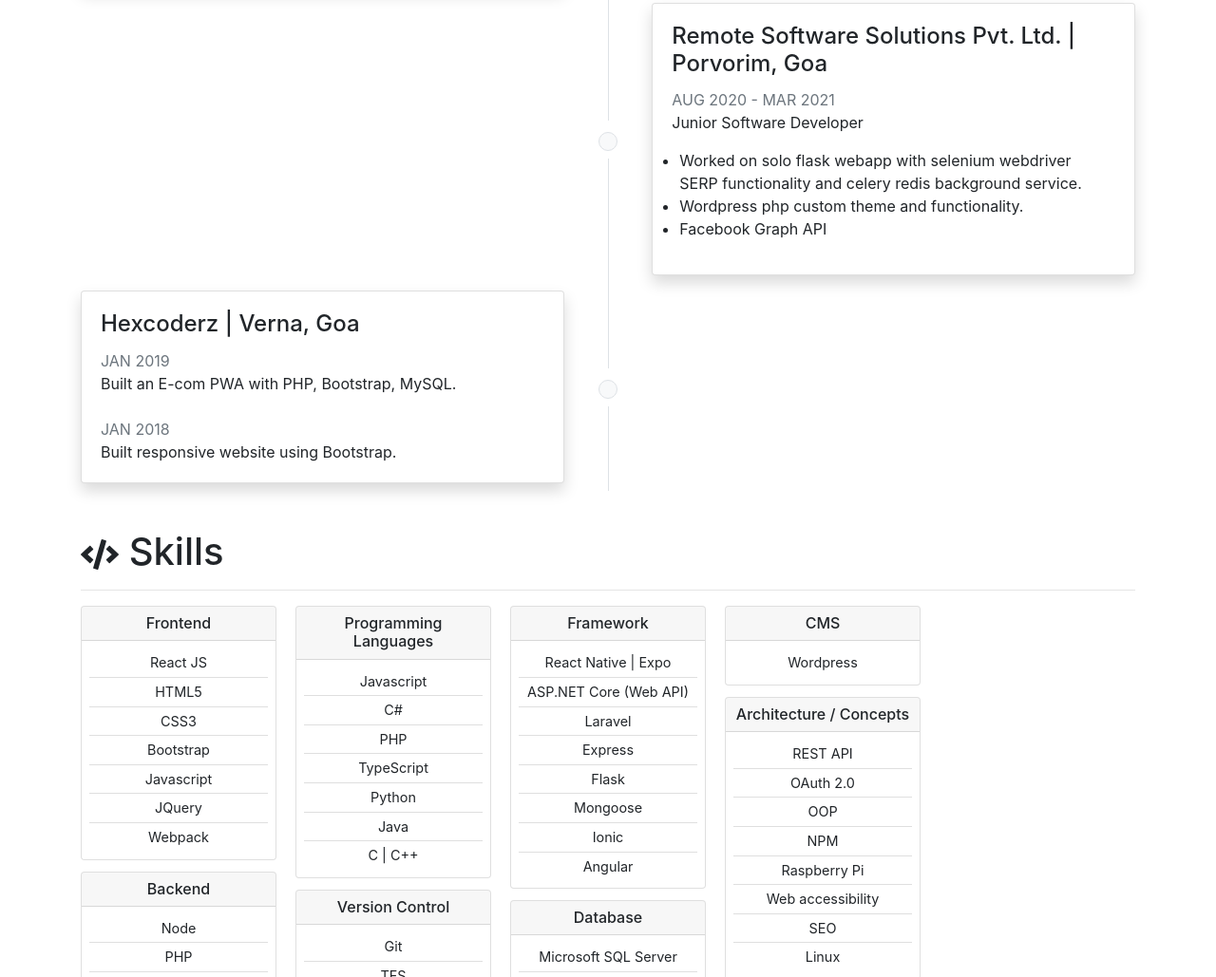
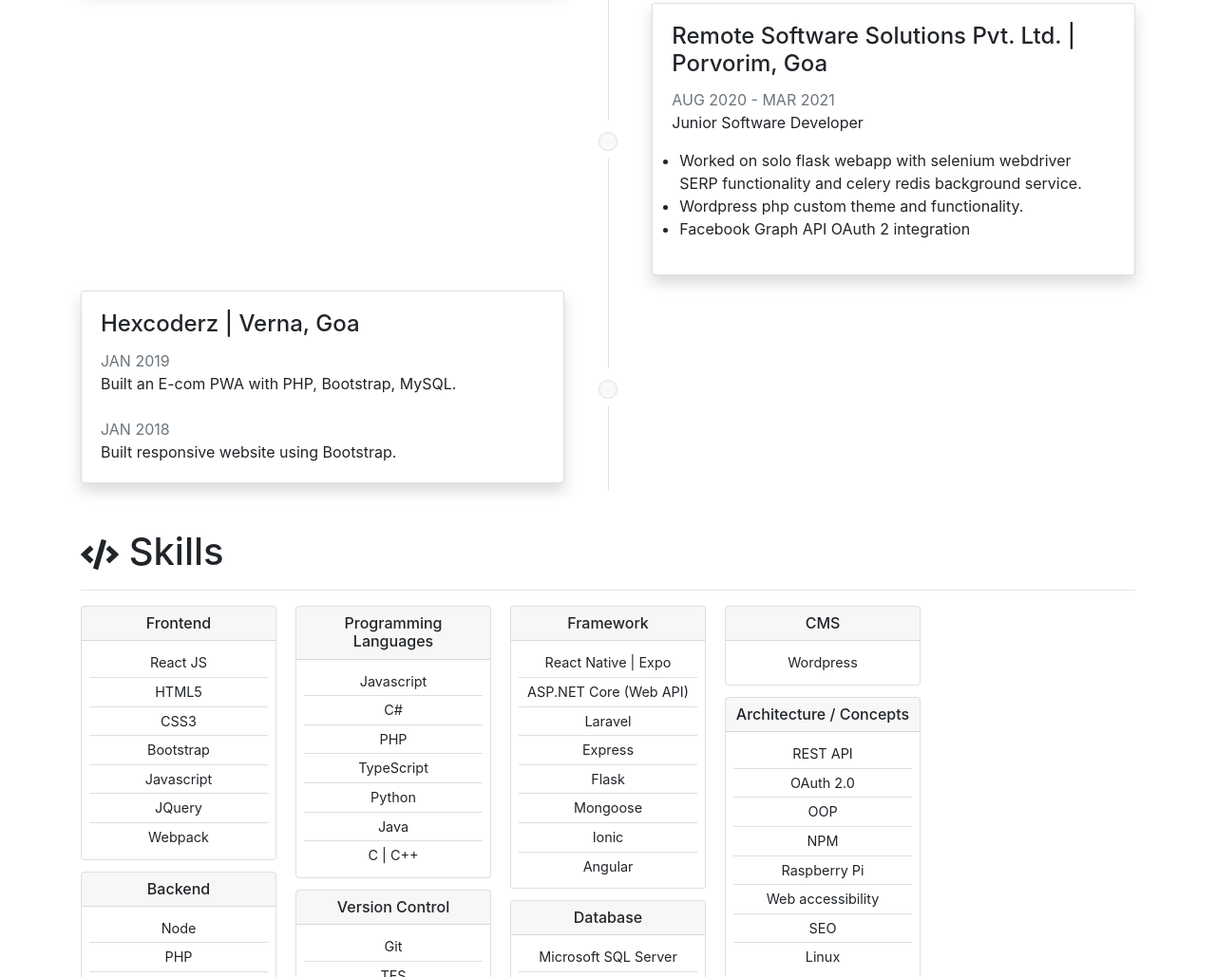
Before and after one commit to SiddharthPrakashan/resume, a website built with webpack: page index.html in a window 1280 px wide. Shown: the part 1282-2311 px from the top of the page at 95% size. Built offline with nearby package versions, Linux system fonts and the light colour scheme; files whose address does not match are found by name.

Commit message:
edited data

```diff
--- a/index.html
+++ b/index.html
@@ -163,7 +163,7 @@
                     <ul class="px-2">
                       <li class="">Worked on solo flask webapp with selenium webdriver SERP functionality and celery redis background service.</li>
                       <li class="">Wordpress php custom theme and functionality.</li>
-                      <li class="">Facebook Graph API</li>
+                      <li class="">Facebook Graph API OAuth 2 integration</li>
                     </ul>
                   </p>
                 </div>
```
